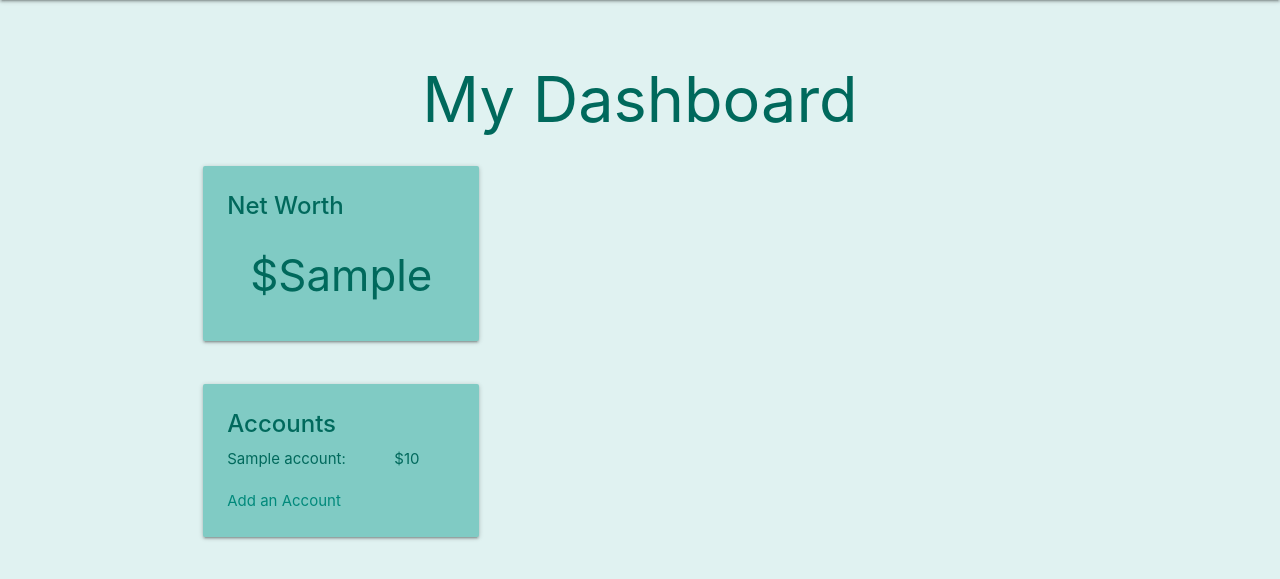
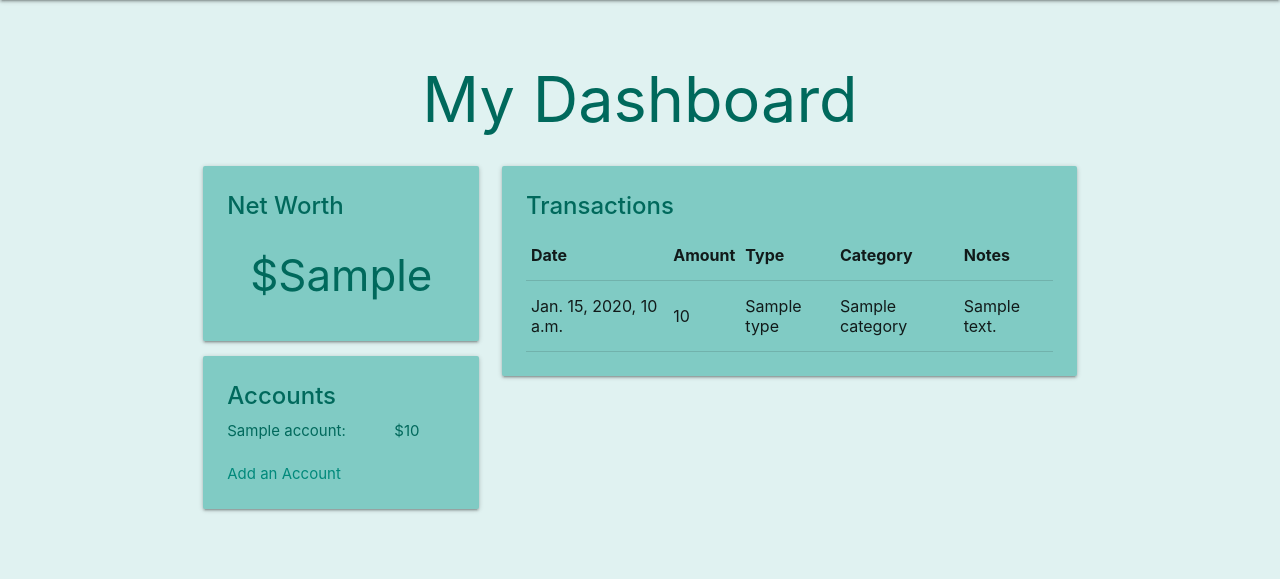
Before and after one commit to Cory44/Budgeteer, a Django app: template budgeteer_app/templates/budgeteer/profile/profile.html in a window 1280 px wide. Shown: the part 64-643 px from the top of the page. Run offline with Django 3.2, Linux system fonts and the light colour scheme; the template is opened without the code that fills it: most values are stand-ins (such as "Sample title", 1, 10 or a date in 2020).

Commit message:
Added a basic card for displaying transactions

```diff
--- a/budgeteer_app/models.py
+++ b/budgeteer_app/models.py
@@ -60,7 +60,7 @@ class TransactionType(models.Model):
     type_name = models.CharField(name="type", max_length=100)
 
     def __str__(self):
-        return self.type_name
+        return str(self.type)
 
 
 # TransactionCategory is refined subtype of TransactionType, for example a transaction can have a TransactionType of
--- a/budgeteer_app/templates/budgeteer/profile/profile.html
+++ b/budgeteer_app/templates/budgeteer/profile/profile.html
@@ -4,21 +4,18 @@
 
     <h1 class="center-align teal-text text-darken-3">My Dashboard</h1>
 
-    <!-- Net Worth -->
     <div class="row">
         <div class="col s12 m4">
+
+            <!-- Net Worth -->
             <div class="card teal lighten-3">
                 <div class="card-content teal-text text-darken-3">
                     <span class="card-title"><strong>Net Worth</strong></span>
                     <h3 class="center-align">${{ netWorth }}</h3>
                 </div>
             </div>
-        </div>
-    </div>
 
-    <!-- Accounts Card -->
-    <div class="row">
-        <div class="col s12 m4">
+            <!-- Accounts Card -->
             <div class="card teal lighten-3">
                 <div class="card-content teal-text text-darken-3">
                     <span class="card-title"><strong>Accounts</strong></span>
@@ -38,8 +35,33 @@
                 </div>
             </div>
         </div>
-    </div>
 
-    <div class="col s12 m8"></div>
+        <div class="col s12 m8">
+            <div class="card teal lighten-3">
+                <div class="card-content teal-text text-darken-3">
+                    <span class="card-title"><strong>Transactions</strong></span>
+                    <table>
+                        <tr>
+                            <th>Date</th>
+                            <th>Amount</th>
+                            <th>Type</th>
+                            <th>Category</th>
+                            <th>Notes</th>
+                        </tr>
+                        {% for account in accounts %}
+                            {% for transaction in account.account.transaction_set.all %}
+                                <tr>
+                                    <td>{{ transaction.date }}</td>
+                                    <td>{{ transaction.amount }}</td>
+                                    <td>{{ transaction.transaction_type.type }}</td>
+                                    <td>{{ transaction.category }}</td>
+                                    <td>{{ transaction.notes }}</td>
+                                </tr>
+                            {% endfor %}
+                        {% endfor %}
+                    </table>
+                </div>
+            </div>
+        </div>
 
 {% endblock %}
--- a/budgeteer_app/urls.py
+++ b/budgeteer_app/urls.py
@@ -1,10 +1,12 @@
 from django.urls import path
+from django.contrib import admin
 from django.views.generic import TemplateView
 from . import views
 
 app_name = 'budgeteer'
 
 urlpatterns = [
+    path('admin/', admin.site.urls, name="admin"),
     path('', views.home, name="home"),
     path('login/', views.login, name="login"),
     path('logout/', views.logout, name="logout"),
```
Also changed, not shown: budgeteer_app/views.py (+27 -19 lines), budgeteer_app/migrations/0004_auto_20200325_1818.py (added).
